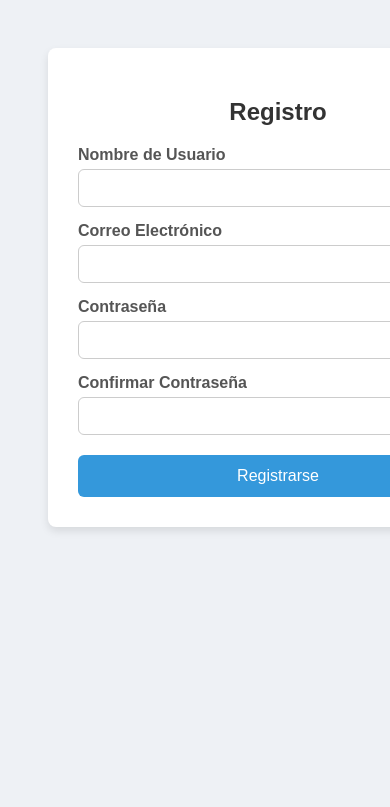
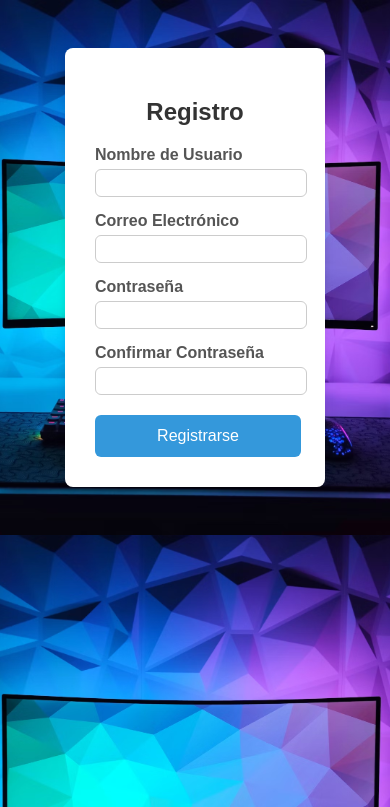
Before and after one commit to KyZoBy/Proyecto-1DSVII, a PHP site: page /register.html in a window 390 px wide; the page is wider, and only the part inside the window is pictured. Shown: the top 807 px of that part. Run offline with PHP 8.4, Linux system fonts and the light colour scheme.

Commit message:
Agregado responsive a la pagina de registro.

```diff
--- a/Listrace Free Website Template - Free-CSS.com (2)/Listrace Free Website Template - Free-CSS.com/listrace-v1.0/assets/css/register.css
+++ b/Listrace Free Website Template - Free-CSS.com (2)/Listrace Free Website Template - Free-CSS.com/listrace-v1.0/assets/css/register.css
@@ -1,6 +1,8 @@
 body {
     font-family: Arial, sans-serif;
-    background-color: #eef1f5;
+    background: url(../images/welcome-hero/banner2.jpg);
+    background-position:center;
+    background-size:cover;
     padding: 40px;
 }
 
@@ -29,7 +31,7 @@ body {
 
 .register-form input {
     width: 100%;
-    padding: 10px;
+    padding: 5px;
     margin-top: 5px;
     border: 1px solid #ccc;
     border-radius: 6px;
@@ -38,7 +40,7 @@ body {
 
 .register-form button {
     margin-top: 20px;
-    width: 100%;
+    width: 103%;
     padding: 12px;
     background-color: #3498db;
     color: white;
@@ -52,3 +54,15 @@ body {
 .register-form button:hover {
     background-color: #2980b9;
 }
+
+/* Responsive: 1 columna en pantallas pequeñas */
+@media (max-width: 560px) {
+    .register-form{
+        width: 300px;
+    }
+}
+@media (max-width: 445px) {
+    .register-form{
+        width: 200px;
+    }
+}
--- a/Listrace Free Website Template - Free-CSS.com (2)/Listrace Free Website Template - Free-CSS.com/listrace-v1.0/register.html
+++ b/Listrace Free Website Template - Free-CSS.com (2)/Listrace Free Website Template - Free-CSS.com/listrace-v1.0/register.html
@@ -4,6 +4,7 @@
     <meta charset="UTF-8">
     <title>Formulario de Registro</title>
     <link rel="stylesheet" href="assets/css/register.css">
+    <meta name="viewport" content="width=device-width, initial-scale=1.0">
 
     <link rel="shortcut icon" type="image/icon" href="assets/logo/favicon.png"/>
 
```
